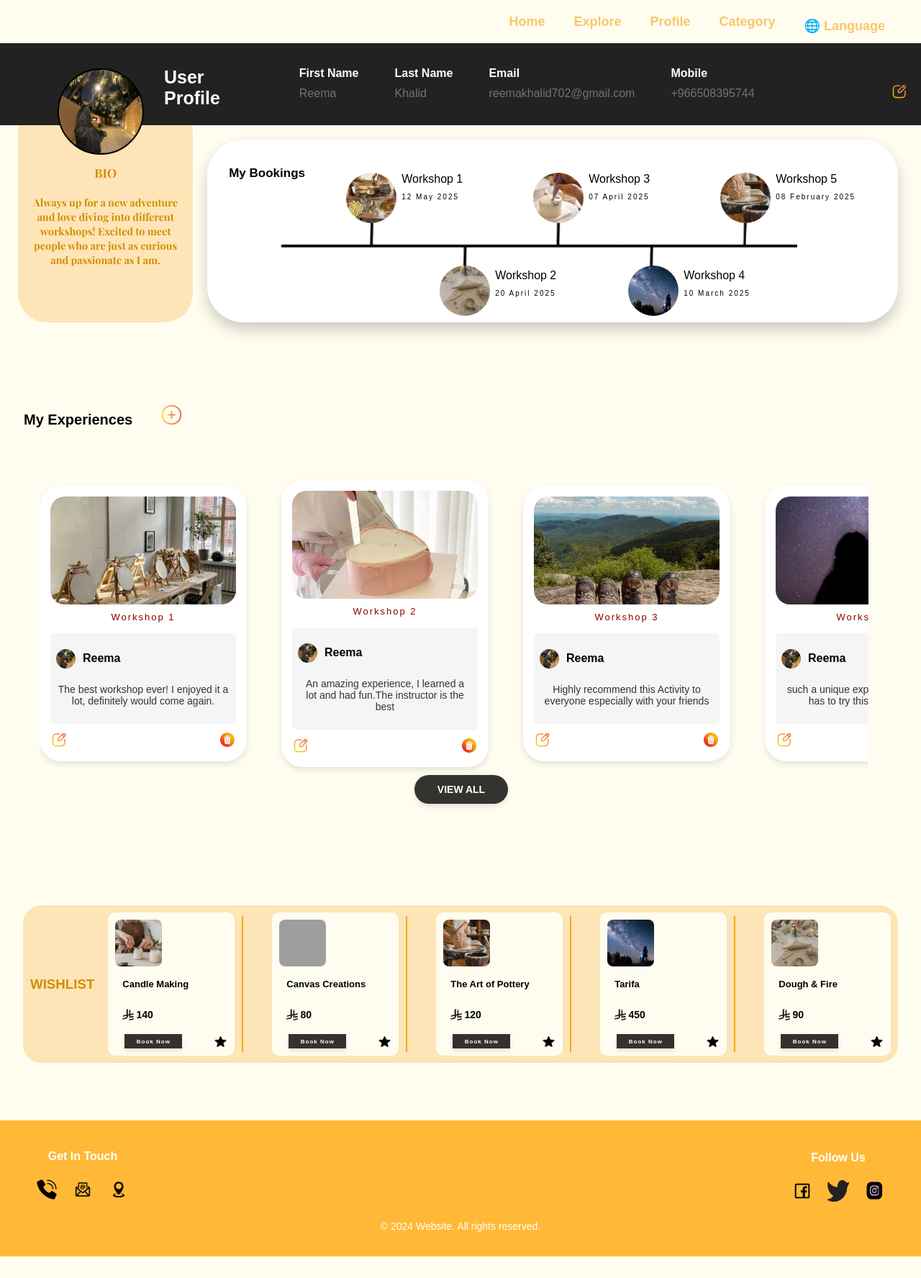
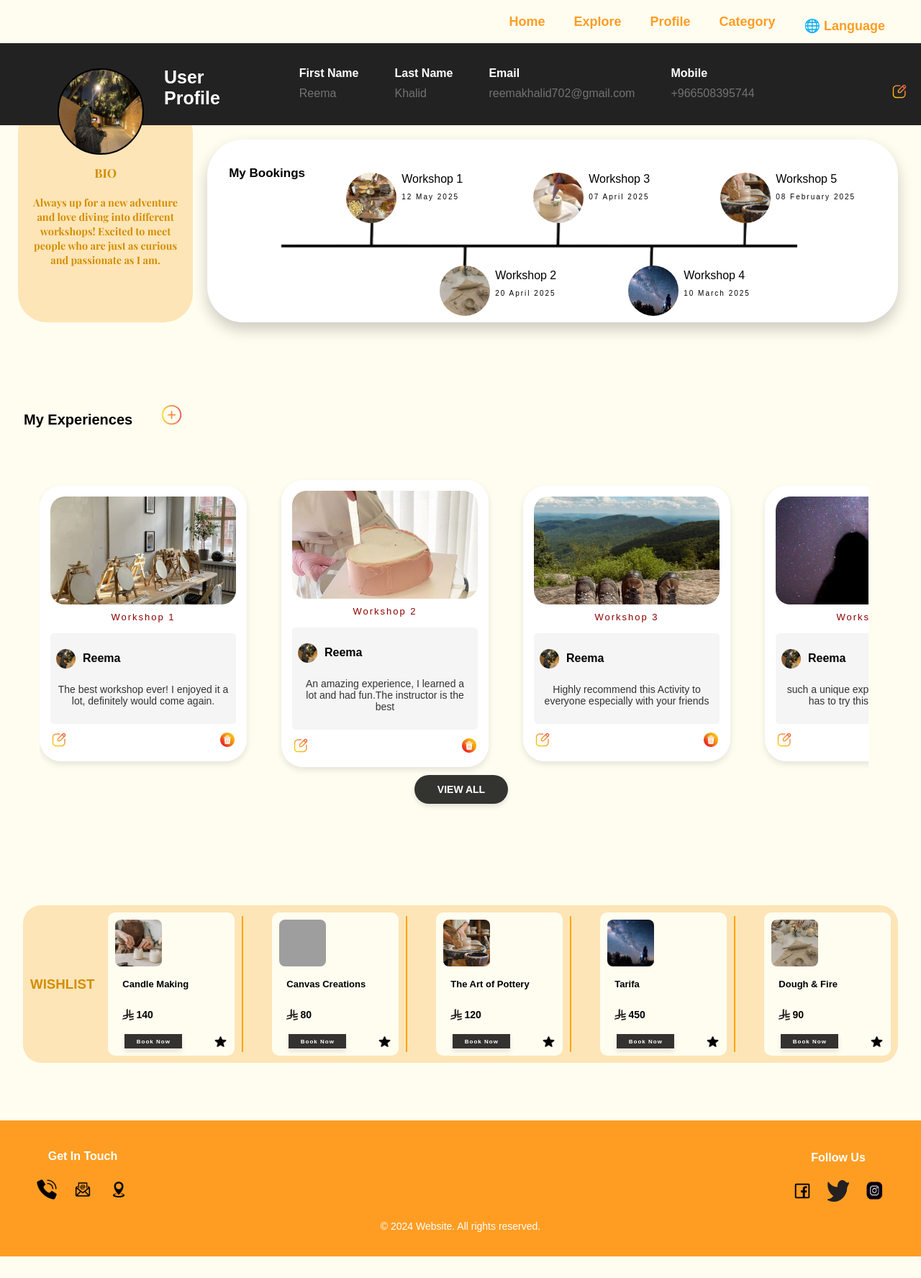
Before and after one commit to leenaIT/IT320Project, a PHP site: page /ProfilePage.html in a window 1280 px wide. Shown: the whole page at 72% size. Run offline with PHP 8.4, Linux system fonts and the light colour scheme; grey boxes are pictures that could not be loaded.

Commit message:
header footer

```diff
--- a/Category.html
+++ b/Category.html
@@ -13,11 +13,7 @@
             background: #FFFDF0;
         }
 
- .nav span a, .language-switch {
-    color: #f8c76b;
-    text-decoration: none;
-    font-size: 18px;
-}
+
 
 
 
--- a/ProfilePage.html
+++ b/ProfilePage.html
@@ -21,12 +21,6 @@ border: none;}
  header{
     margin-bottom: 60px;
  }
-
- .nav span a, .language-switch {
-    color: #f8c76b;
-    text-decoration: none;
-    font-size: 18px;
-}
 
     </style>
 </head>
--- a/header-footer2.css
+++ b/header-footer2.css
@@ -17,21 +17,26 @@
     padding: 5px 10px;
     transition: color 0.3s ease-in-out, transform 0.2s ease-in-out;
 }
+.nav span a, .language-switch {
+    color: #FF9D23;
+    text-decoration: none;
+    font-size: 18px;
+}
 
 /* تغيير اللون عند التحويم */
 .nav span a:hover , .language-switch:hover {
-    color: rgb(255, 209, 59);
+    color: #E5D0AC;
 }
 
 /* تغيير اللون عند النقر */
 .nav span a:active , .language-switch:active  {
-    color: yellow;
+    color: #E5D0AC;
     transform: scale(0.9);
 }
 
 /* 🔥 Footer Styles */
 .footer {
-    background: #ffb936;
+    background: #FF9D23;
     color: white;
     padding: 20px 50px;
     display: flex;
```
